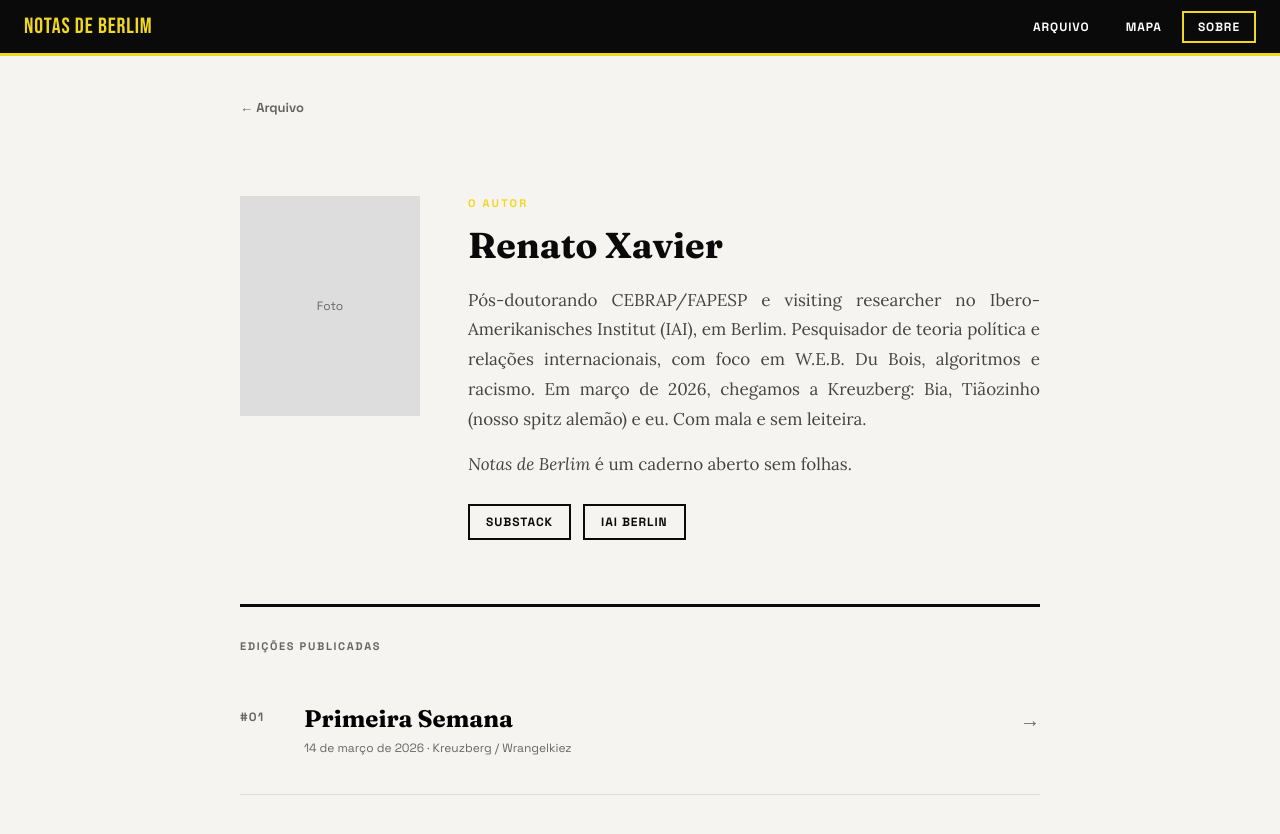
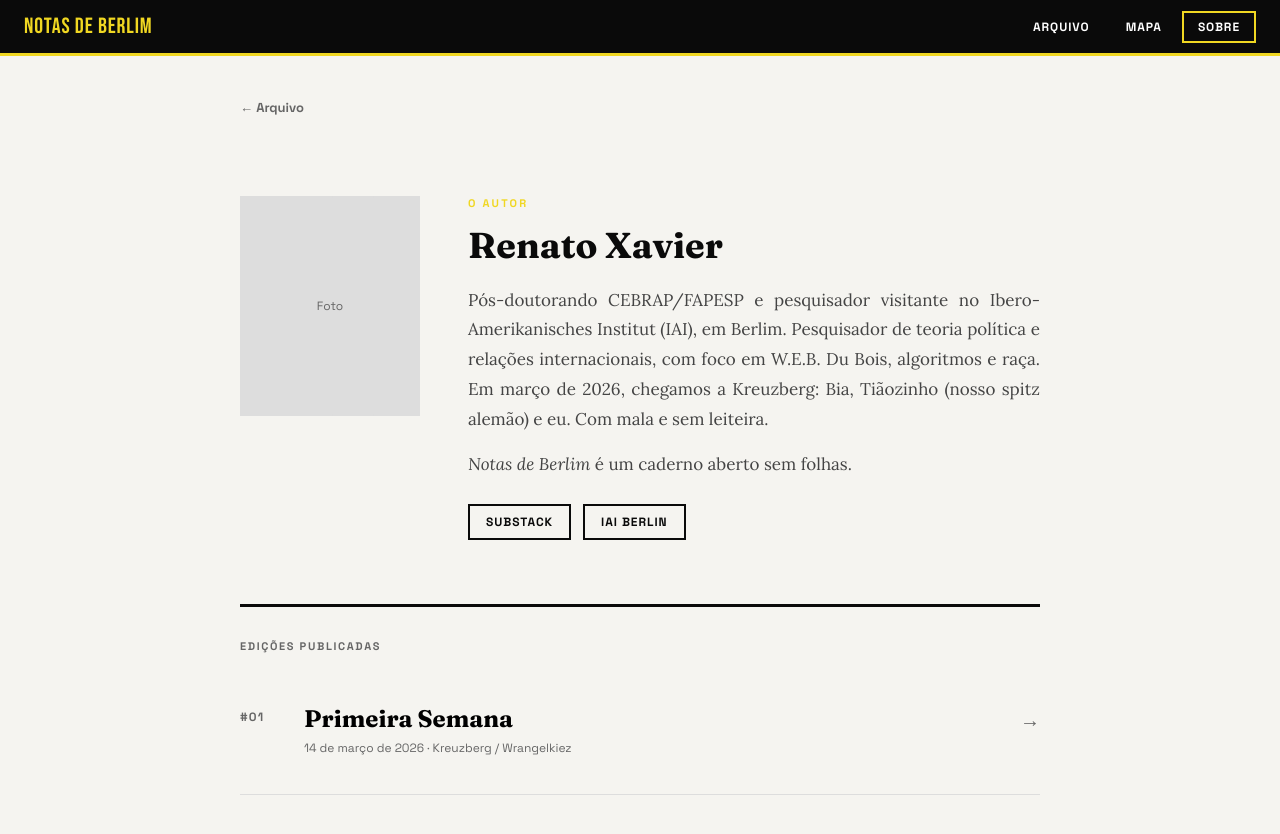
Before and after one commit to renatoxavier12/notas-de-berlim, a React (Vite) app: page / in a window 1280 px wide. Both pictures are taken after a click on the button "SOBRE". Shown: the top 834 px of the page. Built offline with nearby package versions, Linux system fonts and the light colour scheme.

Commit message:
Corrigindo texto da bio do autor

```diff
--- a/src/App.jsx
+++ b/src/App.jsx
@@ -407,7 +407,7 @@ function SobreView({ setView, setEdicaoAtiva }) {
             <p className="home-kicker">O AUTOR</p>
             <h1 className="sobre-nome">Renato Xavier</h1>
             <p className="sobre-texto">
-              Pós-doutorando CEBRAP/FAPESP e visiting researcher no Ibero-Amerikanisches Institut (IAI), em Berlim. Pesquisador de teoria política e relações internacionais, com foco em W.E.B. Du Bois, algoritmos e racismo. Em março de 2026, chegamos a Kreuzberg: Bia, Tiãozinho (nosso spitz alemão) e eu. Com mala e sem leiteira.
+              Pós-doutorando CEBRAP/FAPESP e pesquisador visitante no Ibero-Amerikanisches Institut (IAI), em Berlim. Pesquisador de teoria política e relações internacionais, com foco em W.E.B. Du Bois, algoritmos e raça. Em março de 2026, chegamos a Kreuzberg: Bia, Tiãozinho (nosso spitz alemão) e eu. Com mala e sem leiteira.
             </p>
             <p className="sobre-texto">
               <em>Notas de Berlim</em> é um caderno aberto sem folhas.
```
